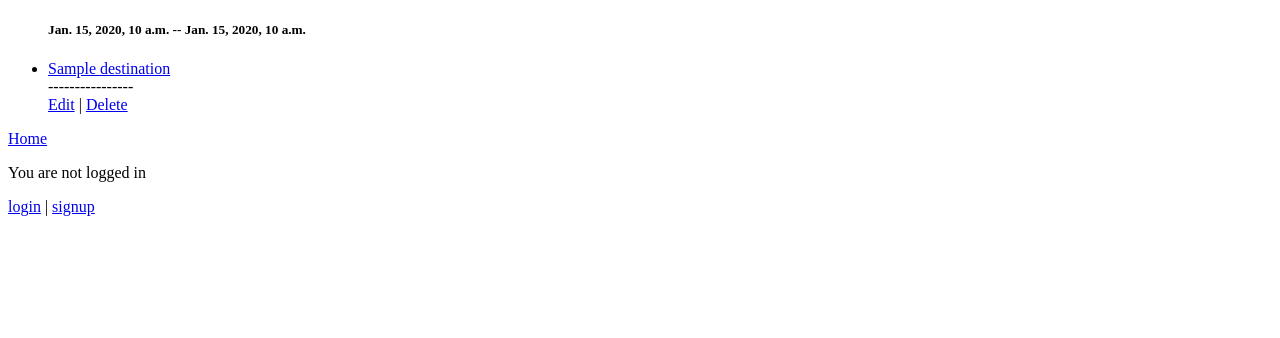
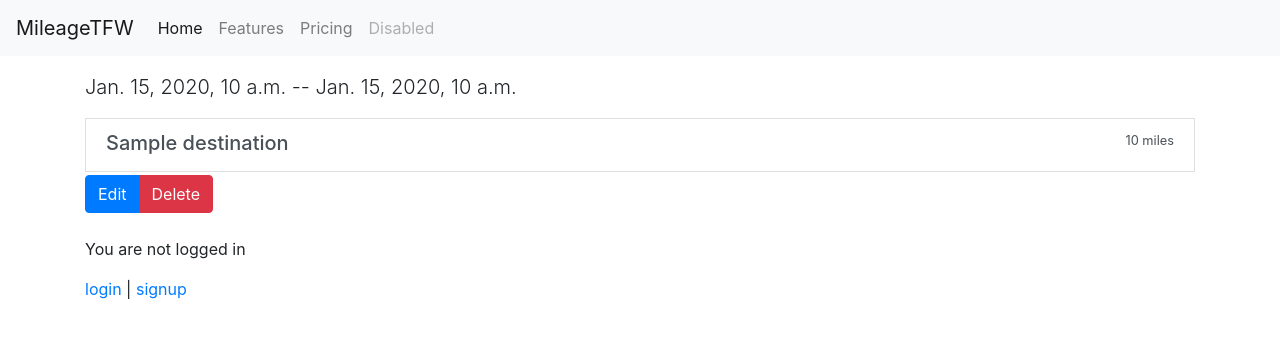
Before and after one commit to jacksonfoster4/mileage_tfw, a Django app: template core/templates/core/list.html in a window 1280 px wide. Shown: the top 338 px of the page. Run offline with Django 3.2, Linux system fonts and the light colour scheme; the template is opened without the code that fills it: most values are stand-ins (such as "Sample title", 1, 10 or a date in 2020); parts of the project's set-up code (start-up, migrations or seed data) failed here and were passed over; some libraries are stand-ins or nearby versions.

Commit message:
began front end

```diff
--- a/core/templates/core/base.html
+++ b/core/templates/core/base.html
@@ -1,21 +1,15 @@
-<!DOCTYPE html>
-<html>
-<head>
-  <meta charset="utf-8">
-  <title>{% block title %}Django Auth Tutorial{% endblock %}</title>
-</head>
-<body>
-  <main>
+
+    {% include 'core/header.html' %}
     {% block content %}
     {% endblock %}
 
     {% if user.is_authenticated %}
-        <p><a href="{% url 'logout' %}">logout</a></p>
+        <div class="col-md-12">
+            <a href="{% url 'logout' %}">logout</a>
+        </div>
     {% else %}
         <p>You are not logged in</p>
         <a href="{% url 'login' %}">login</a> |
         <a href="{% url 'signup' %}">signup</a>
     {% endif %}
-  </main>
-</body>
-</html>
+    {% include 'core/footer.html' %}
--- /dev/null
+++ b/core/templates/core/footer.html
@@ -0,0 +1,9 @@
+
+</div>
+</div>
+<script src="https://code.jquery.com/jquery-3.3.1.slim.min.js" integrity="sha384-q8i/X+965DzO0rT7abK41JStQIAqVgRVzpbzo5smXKp4YfRvH+8abtTE1Pi6jizo" crossorigin="anonymous"></script>
+<script src="https://cdnjs.cloudflare.com/ajax/libs/popper.js/1.14.7/umd/popper.min.js" integrity="sha384-UO2eT0CpHqdSJQ6hJty5KVphtPhzWj9WO1clHTMGa3JDZwrnQq4sF86dIHNDz0W1" crossorigin="anonymous"></script>
+<script src="https://stackpath.bootstrapcdn.com/bootstrap/4.3.1/js/bootstrap.min.js" integrity="sha384-JjSmVgyd0p3pXB1rRibZUAYoIIy6OrQ6VrjIEaFf/nJGzIxFDsf4x0xIM+B07jRM" crossorigin="anonymous"></script>
+</main>
+</body>
+</html>
--- /dev/null
+++ b/core/templates/core/header.html
@@ -0,0 +1,33 @@
+<!DOCTYPE html>
+<html>
+<head>
+    <link rel="stylesheet" href="https://stackpath.bootstrapcdn.com/bootstrap/4.3.1/css/bootstrap.min.css" integrity="sha384-ggOyR0iXCbMQv3Xipma34MD+dH/1fQ784/j6cY/iJTQUOhcWr7x9JvoRxT2MZw1T" crossorigin="anonymous">
+  <meta charset="utf-8">
+  <title>{% block title %}MileageTFW{% endblock %}</title>
+</head>
+<body>
+    <nav class="navbar navbar-expand-lg navbar-light bg-light">
+            <a class="navbar-brand" href="{% url 'core:index' %}">MileageTFW</a>
+            <button class="navbar-toggler" type="button" data-toggle="collapse" data-target="#navbarNav" aria-controls="navbarNav" aria-expanded="false" aria-label="Toggle navigation">
+                <span class="navbar-toggler-icon"></span>
+            </button>
+            <div class="collapse navbar-collapse" id="navbarNav">
+                <ul class="navbar-nav">
+                <li class="nav-item active">
+                    <a class="nav-link" href="#">Home <span class="sr-only">(current)</span></a>
+                </li>
+                <li class="nav-item">
+                    <a class="nav-link" href="#">Features</a>
+                </li>
+                <li class="nav-item">
+                    <a class="nav-link" href="#">Pricing</a>
+                </li>
+                <li class="nav-item">
+                    <a class="nav-link disabled" href="#" tabindex="-1" aria-disabled="true">Disabled</a>
+                </li>
+                </ul>
+            </div>
+            </nav>
+  <main>
+        <div class="container">
+                <div class="row">
--- a/core/templates/core/list.html
+++ b/core/templates/core/list.html
@@ -1,21 +1,30 @@
 {% extends 'core/base.html' %}
 
 {% block content %}
+
 {% if pay_periods %}
-    <ul>
-    {% for pay_period in pay_periods %}
-        <h5>{{ pay_period.start_date }} -- {{ pay_period.end_date }}</h5>
+<div class="col-md-12">
+<div class="list-group">
+        {% for pay_period in pay_periods %}
+        <p class="lead mt-3">{{ pay_period.start_date }} -- {{ pay_period.end_date }}</p>
         {% for entry in pay_period.entries %}
-            <li>
-                <a href="{% url 'core:detail' entry.id %}">{{ entry.destination }}</a><br>----------------<br>
-                <a href="{% url 'core:edit' entry.id %}">Edit</a> |
-                <a href="{% url 'core:delete' entry.id %}">Delete</a>
-            </li>
+            <a href="{% url 'core:detail' entry.id %}" class="list-group-item list-group-item-action">
+                <div class="d-flex w-100 justify-content-between">
+                    <h5 class="mb-1">{{ entry.destination }}</h5>
+                    <small>{{ entry.miles_driven }} miles</small>
+                </div>
+            </a>
+            <div class="cold-md-2 mt-1 mb-4">
+                <div class="btn-group" role="group" aria-label="Basic example">
+                    <a class="btn btn-primary" href="{% url 'core:edit' entry.id %}">Edit</a>
+                    <a class="btn btn-danger" href="{% url 'core:delete' entry.id %}">Delete</a>
+                </div>
+            </div>
         {% endfor %}
     {% endfor %}
-    </ul>
+    </div>
 {% else %}
     <p>No entries are available.</p>
+</div>
 {% endif %}
-<a href="{% url 'core:index'%}">Home</a>
 {% endblock %}
```
Also changed, not shown: core/templates/core/index.html (+35 -17 lines).
